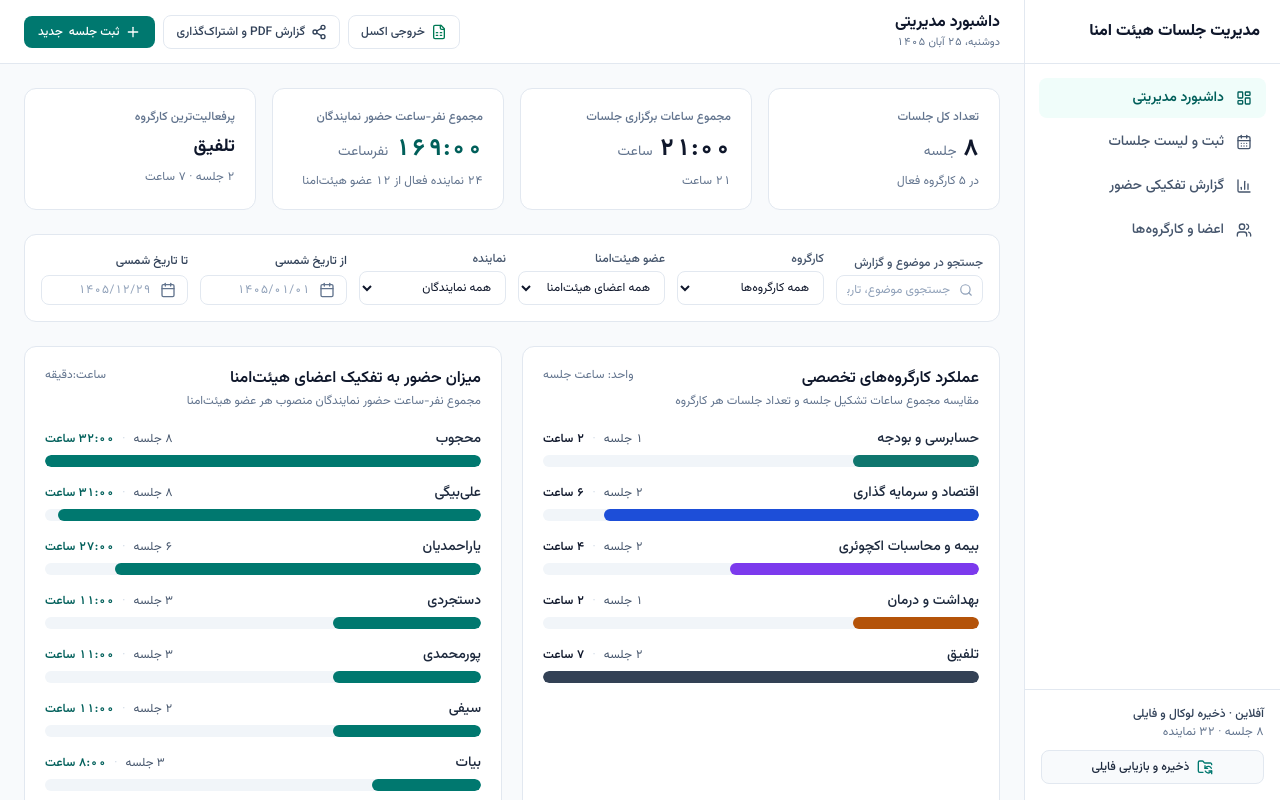
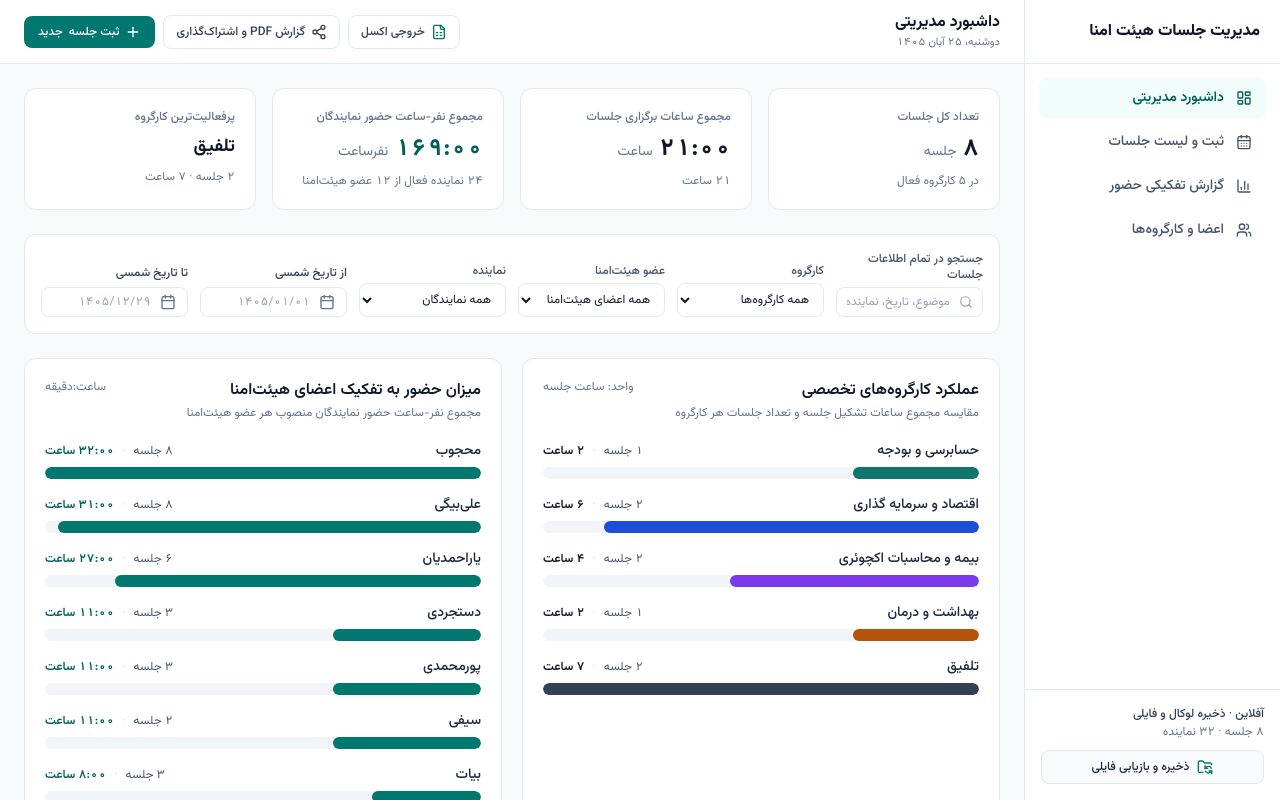
Before and after one commit to husseinmilad/j_heyatomana, a React (Vite) app: page / in a window 1280 px wide. Shown: the top 800 px of the page. Built offline with nearby package versions, Linux system fonts and the light colour scheme.

Commit message:
Polish report filtering and application identity

```diff
--- a/src/components/FilterBar.tsx
+++ b/src/components/FilterBar.tsx
@@ -48,7 +48,7 @@ export const FilterBar: React.FC<FilterBarProps> = ({
             htmlFor="filter-search"
             className="block text-xs font-medium text-slate-600 mb-1"
           >
-            جستجو در موضوع و گزارش
+            جستجو در تمام اطلاعات جلسات
           </label>
           <div className="relative">
             <input
@@ -58,7 +58,7 @@ export const FilterBar: React.FC<FilterBarProps> = ({
               onChange={(e) =>
                 onChange({ ...filters, searchQuery: e.target.value })
               }
-              placeholder="جستجوی موضوع، تاریخ..."
+              placeholder="موضوع، تاریخ، نماینده، شماره نامه..."
               className="w-full rounded-lg border border-slate-200 bg-white pr-8 pl-2.5 py-1.5 text-xs text-slate-900 placeholder:text-slate-400 focus:outline-none focus:ring-2 focus:ring-teal-600/20 focus:border-teal-700"
             />
             <Search className="w-3.5 h-3.5 text-slate-400 absolute right-2.5 top-1/2 -translate-y-1/2 pointer-events-none" />
```
